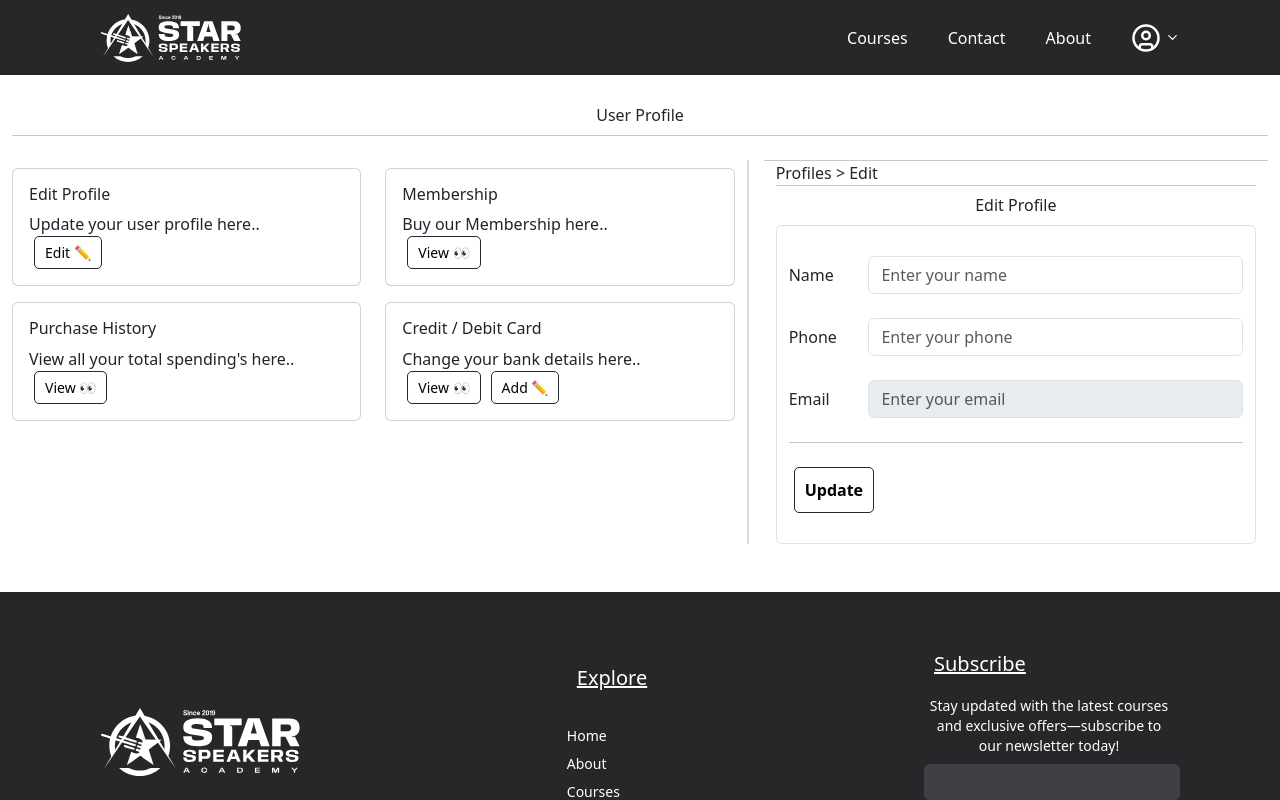
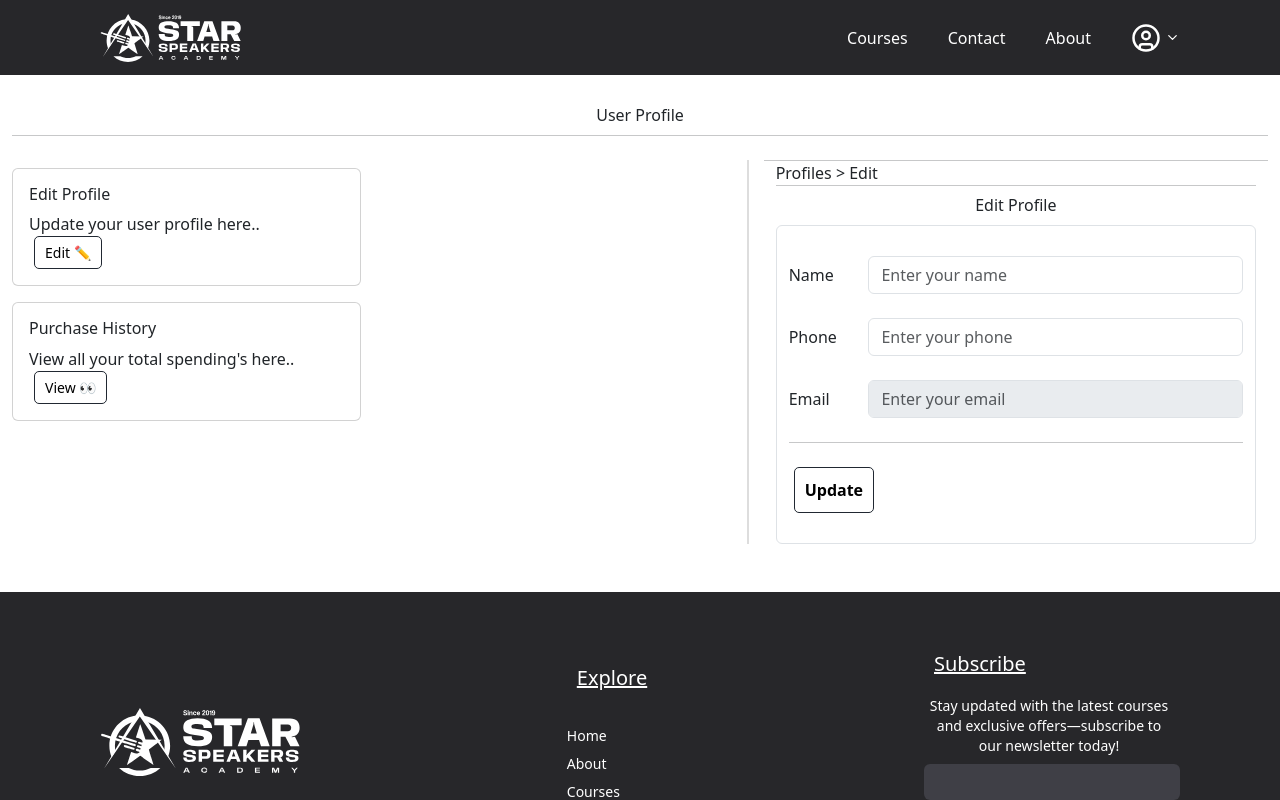
Before and after one commit to devensinghbhagtani/Star-Speakers-Academy, a React (Vite) app: page /profile in a window 1280 px wide. Shown: the top 800 px of the page. Built offline with nearby package versions, Linux system fonts and the light colour scheme; no server answers.

Commit message:
refactor: Remove commented out code for membership section in DisplayProfile component

```diff
--- a/src/components/UserProfile/DisplayProfile.jsx
+++ b/src/components/UserProfile/DisplayProfile.jsx
@@ -57,16 +57,16 @@ export default function DisplayProfile(props) {
                                     </div>
                                 </div>
                             </div>
-                            <div className="col-md-6 my-2">
+                            {/* <div className="col-md-6 my-2">
                                 <div className="card">
                                     <div className="card-body">
                                         <h4 className="card-title">Membership</h4>
                                         <p className="card-text">Buy our Membership here..</p>
                                         <a href="#" className={`btn btn-primary ${styles.changeBtn}`} onClick={gotoMembership}>View 👀</a>
-                                        {/* <a href="#" className={`btn btn-primary ${styles.changeBtn}`} onClick={gotoMembership}>Edit ✏️</a> */}
+                                        <a href="#" className={`btn btn-primary ${styles.changeBtn}`} onClick={gotoMembership}>Edit ✏️</a>
                                     </div>
                                 </div>
-                            </div>
+                            </div> */}
                         </div>
                         <div className="row">
                             <div className="col-md-6 my-2">
@@ -79,7 +79,7 @@ export default function DisplayProfile(props) {
                                     </div>
                                 </div>
                             </div>
-                            <div className="col-md-6 my-2">
+                            {/* <div className="col-md-6 my-2">
                                 <div className="card">
                                     <div className="card-body">
                                         <h4 className="card-title">Credit / Debit Card</h4>
@@ -88,7 +88,7 @@ export default function DisplayProfile(props) {
                                         <a href="#" className={`btn btn-primary ${styles.changeBtn}`} onClick={gotoCreditDebitCard}>Add ✏️</a>
                                     </div>
                                 </div>
-                            </div>
+                            </div> */}
                         </div>
                         <br />
                     </div>
```
